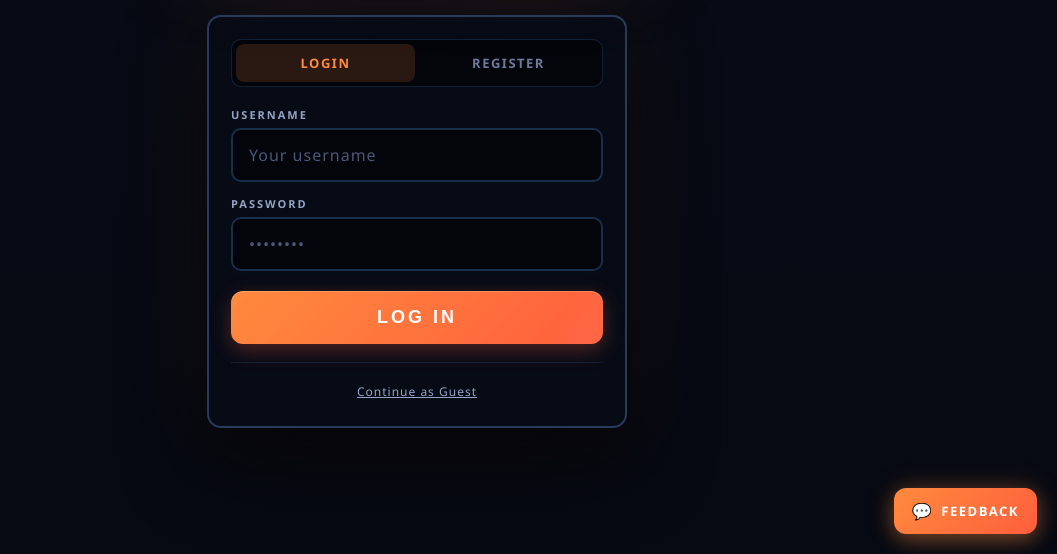
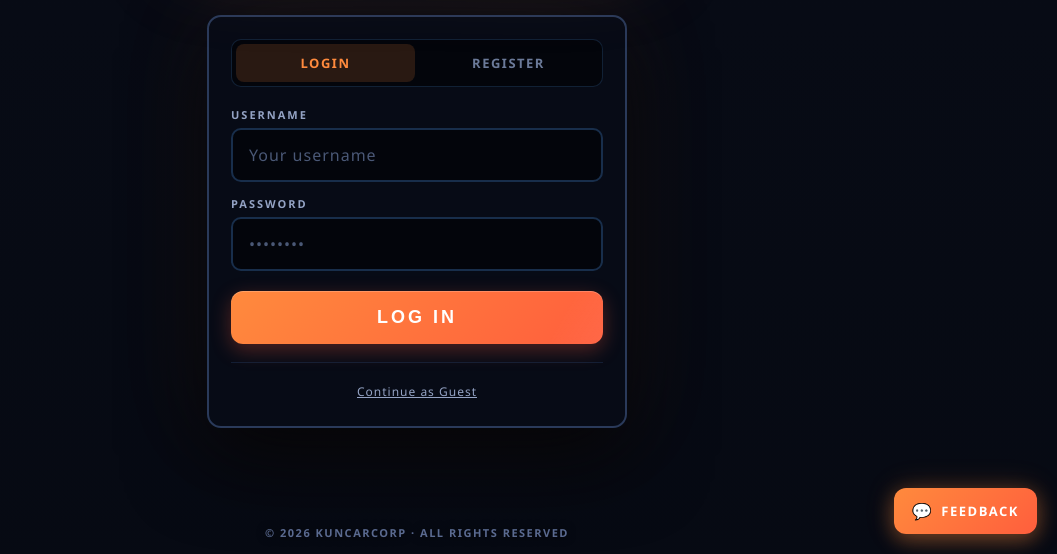
Before and after one commit to Mankanes/2DGUNTER, a website: page public/index.html in a window 1280 px wide. Shown: the part 246-800 px from the top of the page, without its empty margins (223-1280 px from the left). Drawn offline with nearby package versions, Linux system fonts and the light colour scheme; no server answers.

Commit message:
push 2.8.6

```diff
--- a/public/index.html
+++ b/public/index.html
@@ -63,6 +63,11 @@
         <div class="auth-guest">
           <button id="btn-guest" class="btn-link">Continue as Guest</button>
         </div>
+      </div>
+
+      <!-- Copyright -->
+      <div class="menu-copyright">
+        © 2026 KuncarCorp · All rights reserved
       </div>
     </div>
 
@@ -233,6 +238,11 @@
           </div>
           <div id="leaderboard-list" class="leaderboard-list"></div>
         </div>
+      </div>
+
+      <!-- Copyright -->
+      <div class="menu-copyright">
+        © 2026 KuncarCorp · All rights reserved
       </div>
     </div>
 
--- a/public/style.css
+++ b/public/style.css
@@ -2926,3 +2926,30 @@ body.has-touch .minimap {
   border: 3px solid #4ade80;
   margin-bottom: 12px;
 }
+
+/* ======================= COPYRIGHT ======================= */
+.menu-copyright {
+  position: absolute;
+  bottom: 14px;
+  left: 50%;
+  transform: translateX(-50%);
+  font-size: 11px;
+  color: #5a6a90;
+  letter-spacing: 1.5px;
+  text-transform: uppercase;
+  font-weight: 600;
+  white-space: nowrap;
+  pointer-events: none;
+  user-select: none;
+  z-index: 5;
+  text-shadow: 0 0 8px rgba(0, 0, 0, 0.8);
+}
+
+/* Mobile - jen mensi pismo, posunute v�z aby nezasahovalo do feedback btn */
+@media (max-width: 700px) {
+  .menu-copyright {
+    font-size: 9px;
+    bottom: 8px;
+    letter-spacing: 1px;
+  }
+}
```
